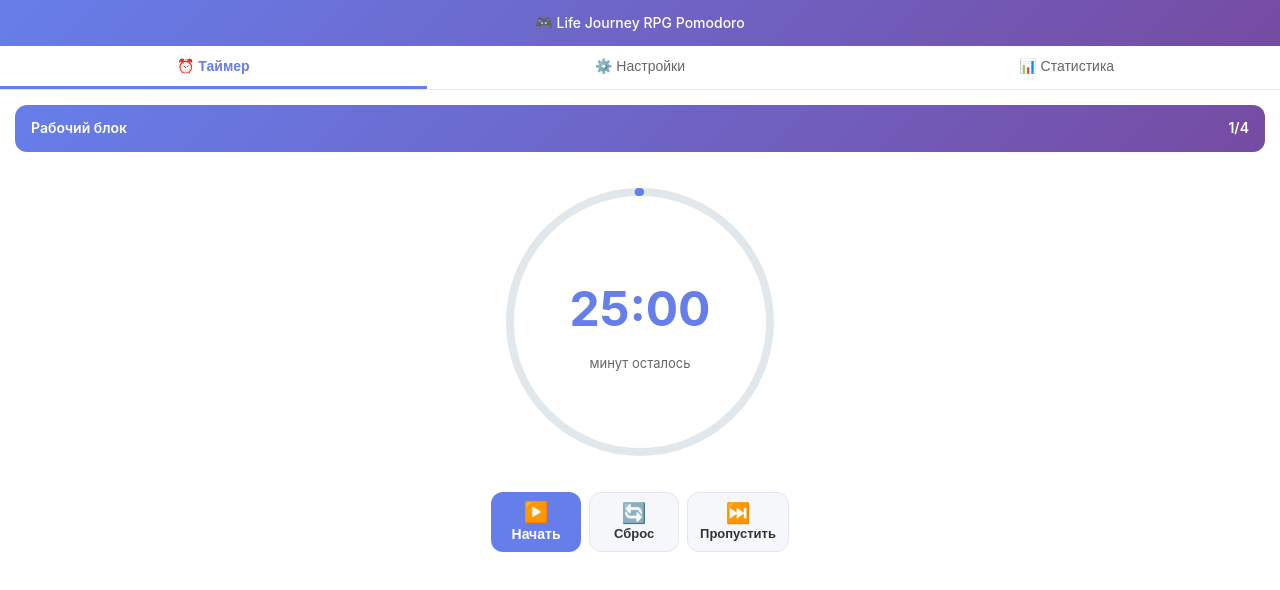
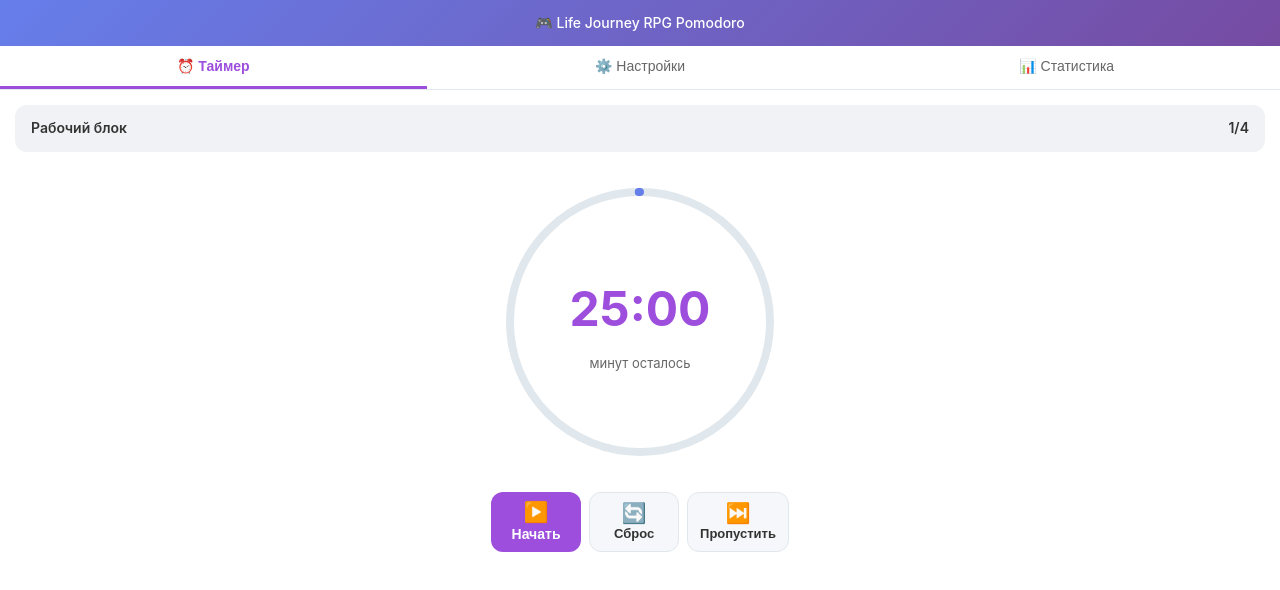
Before and after one commit to timnakh/pomodoro-telegram-app, a plain HTML site: page demo.html in a window 1280 px wide. Drawn offline with Linux system fonts and the light colour scheme.

Commit message:
Update styles.css

```diff
--- a/styles.css
+++ b/styles.css
@@ -1,14 +1,15 @@
 :root {
-    --primary-color: #667eea;
-    --secondary-color: #764ba2;
+    --primary-color: #9D4EDD;
+    --secondary-color: #7B2CBF;
     --success-color: #4CAF50;
     --bg-color: var(--tg-theme-bg-color, #f5f7fa);
     --text-color: var(--tg-theme-text-color, #333);
     --hint-color: var(--tg-theme-hint-color, #666);
-    --link-color: var(--tg-theme-link-color, #667eea);
-    --button-color: var(--tg-theme-button-color, #667eea);
+    --link-color: var(--tg-theme-link-color, #9D4EDD);
+    --button-color: var(--tg-theme-button-color, #9D4EDD);
     --button-text-color: var(--tg-theme-button-text-color, #fff);
     --surface-color: var(--tg-theme-bg-color, #ffffff);
+    --secondary-bg-color: var(--tg-theme-secondary-bg-color, #f0f2f5);
     --border-color: var(--tg-theme-hint-color, #e1e8ed);
     --shadow: 0 2px 10px rgba(0,0,0,0.1);
     --border-radius: 12px;
@@ -69,8 +70,8 @@ body {
 }
 
 .nav-tab.active {
-    color: var(--link-color);
-    border-bottom-color: var(--link-color);
+    color: var(--button-color);
+    border-bottom-color: var(--button-color);
     font-weight: 600;
 }
 
@@ -94,9 +95,9 @@ body {
     align-items: center;
     margin-bottom: 20px;
     padding: 12px 16px;
-    background: linear-gradient(135deg, #667eea 0%, #764ba2 100%);
+    background: var(--secondary-bg-color);
     border-radius: var(--border-radius);
-    color: white;
+    color: var(--text-color);
     font-weight: 600;
     font-size: 14px;
 }
@@ -125,7 +126,7 @@ body {
 
 .progress-ring-fill {
     fill: none;
-    stroke: var(--primary-color);
+    stroke: var(--button-color);
     stroke-width: 8;
     stroke-linecap: round;
     stroke-dasharray: 816;
@@ -144,7 +145,7 @@ body {
 #time-display {
     font-size: 48px;
     font-weight: 700;
-    color: var(--link-color);
+    color: var(--button-color);
     margin-bottom: 5px;
 }
 
@@ -178,6 +179,8 @@ body {
     justify-content: center;
     text-align: center;
     height: 60px;
+    background: var(--secondary-bg-color);
+    color: var(--text-color);
 }
 
 .control-btn .btn-icon {
@@ -197,7 +200,7 @@ body {
 
 .control-btn.primary:hover {
     transform: translateY(-2px);
-    box-shadow: 0 4px 15px rgba(102,126,234,0.4);
+    box-shadow: 0 4px 15px rgba(157, 78, 221, 0.4);
 }
 
 .control-btn.secondary {
@@ -399,7 +402,7 @@ body {
 .stat-value {
     font-size: 24px;
     font-weight: 700;
-    color: var(--link-color);
+    color: var(--button-color);
     margin-bottom: 4px;
 }
 
@@ -440,10 +443,11 @@ body {
 
 .chart-bar {
     width: 100%;
-    background: var(--link-color);
+    background: var(--button-color);
     border-radius: 4px 4px 0 0;
     transition: height 0.3s ease;
     height: 0%;
+    opacity: 0.8;
 }
 
 .chart-label {
```
